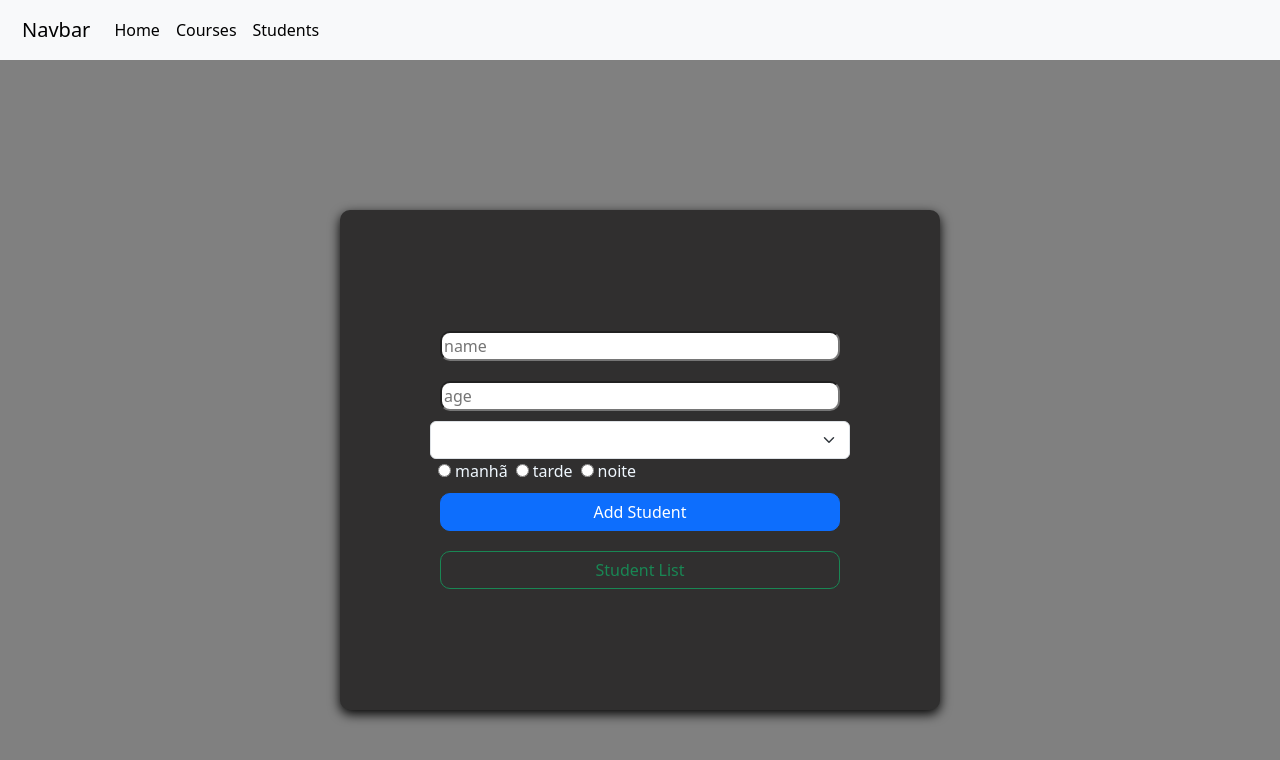
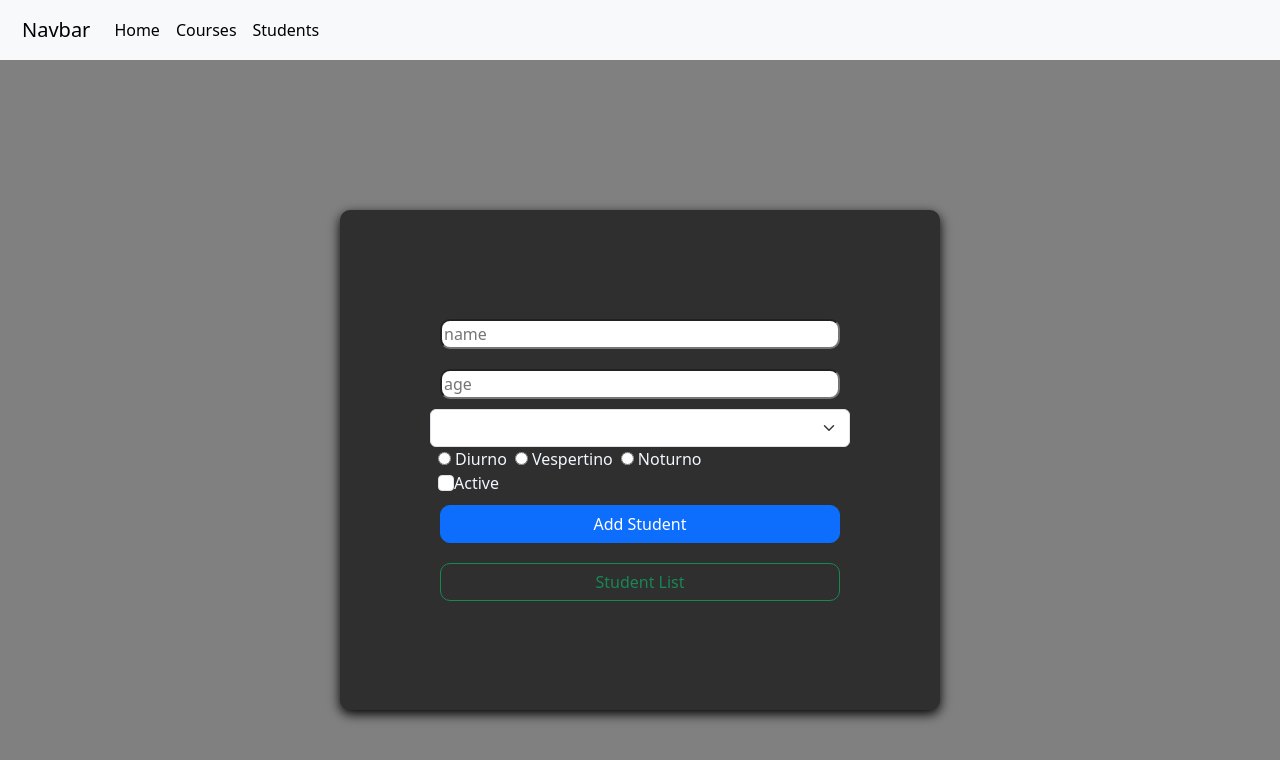
Before and after one commit to YuuyaOkatani/AngularProject8, an Angular app: page /students in a window 1280 px wide. Shown: the top 760 px of the page. Built offline with nearby package versions, Linux system fonts and the light colour scheme; data requests are answered from the project's data file.

Commit message:
algumas pequenas alterações

```diff
--- a/db.json
+++ b/db.json
@@ -24,6 +24,30 @@
       "courseID": 2,
       "active": false,
       "period": "noite"
+    },
+    {
+      "id": 3,
+      "name": "jorge",
+      "age": 18,
+      "courseID": 3,
+      "active": true,
+      "period": null
+    },
+    {
+      "id": 4,
+      "name": "jorge",
+      "age": 18,
+      "courseID": 3,
+      "active": true,
+      "period": null
+    },
+    {
+      "id": 5,
+      "name": "pedro",
+      "age": 18,
+      "courseID": 3,
+      "active": true,
+      "period": "manhã"
     }
   ],
   "courses": [
--- a/src/app/Periods.ts
+++ b/src/app/Periods.ts
@@ -1,6 +1,6 @@
 export enum period{
-    Morning = 'manhã',
-    Afternoon = 'tarde',
-    Evening = 'noite'
+    Morning = 'Diurno',
+    Afternoon = 'Vespertino',
+    Evening = 'Noturno'
 
 }
--- a/src/app/students/students.component.html
+++ b/src/app/students/students.component.html
@@ -31,6 +31,10 @@
 
 
             </span>
+            <div>
+                <input class="form-check-input ms-2" type="checkbox" value="" id="active" formControlName="active"/>
+                <label style="color: aliceblue;"> Active</label>
+            </div>
             <div>
                 <button type="button" id="button1" class="btn btn-primary" (click)="Activate('togglar2')">Add Student</button>
             </div>
```
